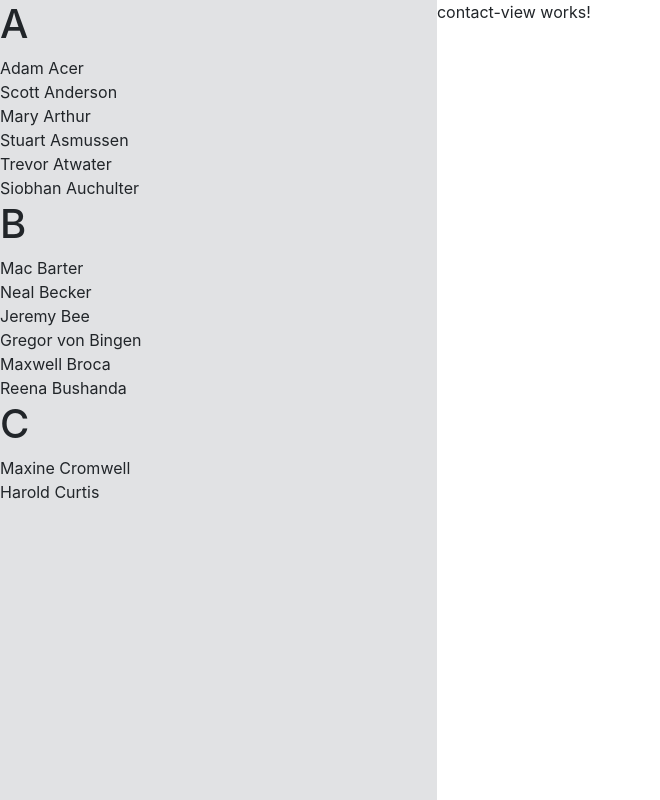
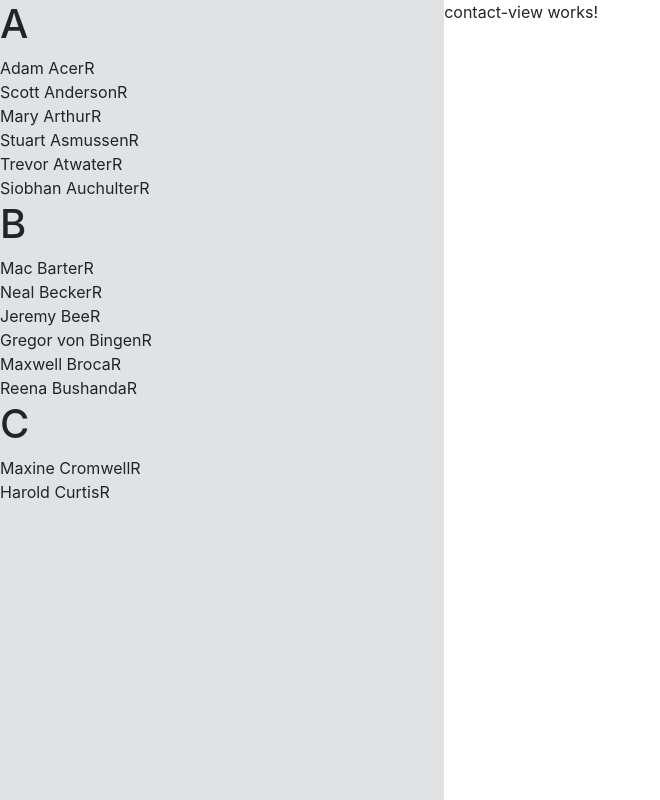
Before and after one commit to dmitry-mashkov/contacts-test, an Angular app: page / in a window 1280 px wide. Shown: the whole page, without its empty margins (0-660 px from the left). Built offline with nearby package versions, Linux system fonts and the light colour scheme.

Commit message:
Working on Contact's isActive state

```diff
--- a/src/app/components/contacts-list/contact-group/contact-group.component.html
+++ b/src/app/components/contacts-list/contact-group/contact-group.component.html
@@ -1,5 +1,7 @@
 <h1>{{ contactGroup?.abbreviation }}</h1>
 
-<app-contacts-list-item *ngFor="let contact of contactGroup?.contacts"
-  [contact]="contact">
+<app-contacts-list-item
+  *ngFor="let contact of contactGroup?.contacts"
+  [contact]="contact"
+  (click)="onContactClick(contact)">
 </app-contacts-list-item>
--- a/src/app/components/contacts-list/contact-group/contact-group.component.ts
+++ b/src/app/components/contacts-list/contact-group/contact-group.component.ts
@@ -1,4 +1,4 @@
-import { Component, OnInit, Input } from '@angular/core';
+import { Component, OnInit, Input, Output, EventEmitter } from '@angular/core';
 import { ContactGroup } from '../../../types/contact-group.type';
 
 @Component({
@@ -8,10 +8,16 @@ import { ContactGroup } from '../../../types/contact-group.type';
 })
 export class ContactGroupComponent implements OnInit {
   @Input() contactGroup: ContactGroup;
+  @Output() contactClick = new EventEmitter();
 
   constructor() { }
 
   ngOnInit() {
   }
 
+  onContactClick(contact) {
+    console.log('-- contact clicked');
+    console.log(contact);
+    this.contactClick.emit(contact);
+  }
 }
--- a/src/app/components/contacts-list/contact-group/contacts-list-item/contacts-list-item.component.html
+++ b/src/app/components/contacts-list/contact-group/contacts-list-item/contacts-list-item.component.html
@@ -1 +1,4 @@
-<div>{{ name }}</div>
+<div [ngClass]="contact.isActive ? 'text-success' : ''">
+  <span>{{ name }}</span>
+  <span>R</span>
+</div>
--- a/src/app/components/contacts-list/contact-group/contacts-list-item/contacts-list-item.component.ts
+++ b/src/app/components/contacts-list/contact-group/contacts-list-item/contacts-list-item.component.ts
@@ -1,5 +1,5 @@
 import { Component, OnInit, Input } from '@angular/core';
-import { Contact } from '../../../../types/contact.type';
+import { ContactInteractive } from '../../contact-interactive.type';
 
 @Component({
   selector: 'app-contacts-list-item',
@@ -7,7 +7,8 @@ import { Contact } from '../../../../types/contact.type';
   styleUrls: ['./contacts-list-item.component.scss']
 })
 export class ContactsListItemComponent implements OnInit {
-  @Input() contact: Contact;
+  @Input() contact: ContactInteractive;
+
 
   constructor() {
   }
--- a/src/app/components/contacts-list/contacts-list.component.html
+++ b/src/app/components/contacts-list/contacts-list.component.html
@@ -1,5 +1,6 @@
 <div *ngFor="let contactGroup of contacts | contactGroup">
   <app-contact-group
-    [contactGroup]="contactGroup">
+    [contactGroup]="contactGroup"
+    (contactClick)="onContactClick($event)">
   </app-contact-group>
 </div>
--- a/src/app/components/contacts-list/contacts-list.component.ts
+++ b/src/app/components/contacts-list/contacts-list.component.ts
@@ -1,5 +1,6 @@
 import { Component, OnInit, Input } from '@angular/core';
 import {Contact} from '../../types/contact.type';
+import { ContactInteractive } from './contact-interactive.type';
 
 @Component({
   selector: 'app-contacts-list',
@@ -14,4 +15,10 @@ export class ContactsListComponent implements OnInit {
   ngOnInit() {
   }
 
+  onContactClick(contact: ContactInteractive) {
+    console.log('-- parent caught the event');
+    console.log(contact);
+
+    contact.isActive = true;
+  }
 }
--- a/src/app/pipes/contact-group/contact-group.pipe.ts
+++ b/src/app/pipes/contact-group/contact-group.pipe.ts
@@ -4,13 +4,12 @@ import {
   flow,
   get,
   first,
-  toPairs,
   sortBy,
-  fromPairs,
   map
 } from 'lodash/fp';
 
 import { Contact } from '../../types/contact.type';
+import { ContactGroup } from '../../types/contact-group.type';
 
 const _map = map.convert({cap: false});
 
@@ -19,8 +18,8 @@ const _map = map.convert({cap: false});
 })
 export class ContactGroupPipe implements PipeTransform {
 
-  transform(contacts: Contact[], args?: any): any {
-    if (!contacts) return contacts;
+  transform(contacts?: Contact[], args?: any): ContactGroup[] {
+    if (!contacts) return [];
 
     const sortedContacts = sortBy('lastName')(contacts);
     const contactGroups = groupBy(flow([
```
Also changed, not shown: src/app/components/contacts-list/contact-interactive.type.ts (added, +9 -0 lines).
